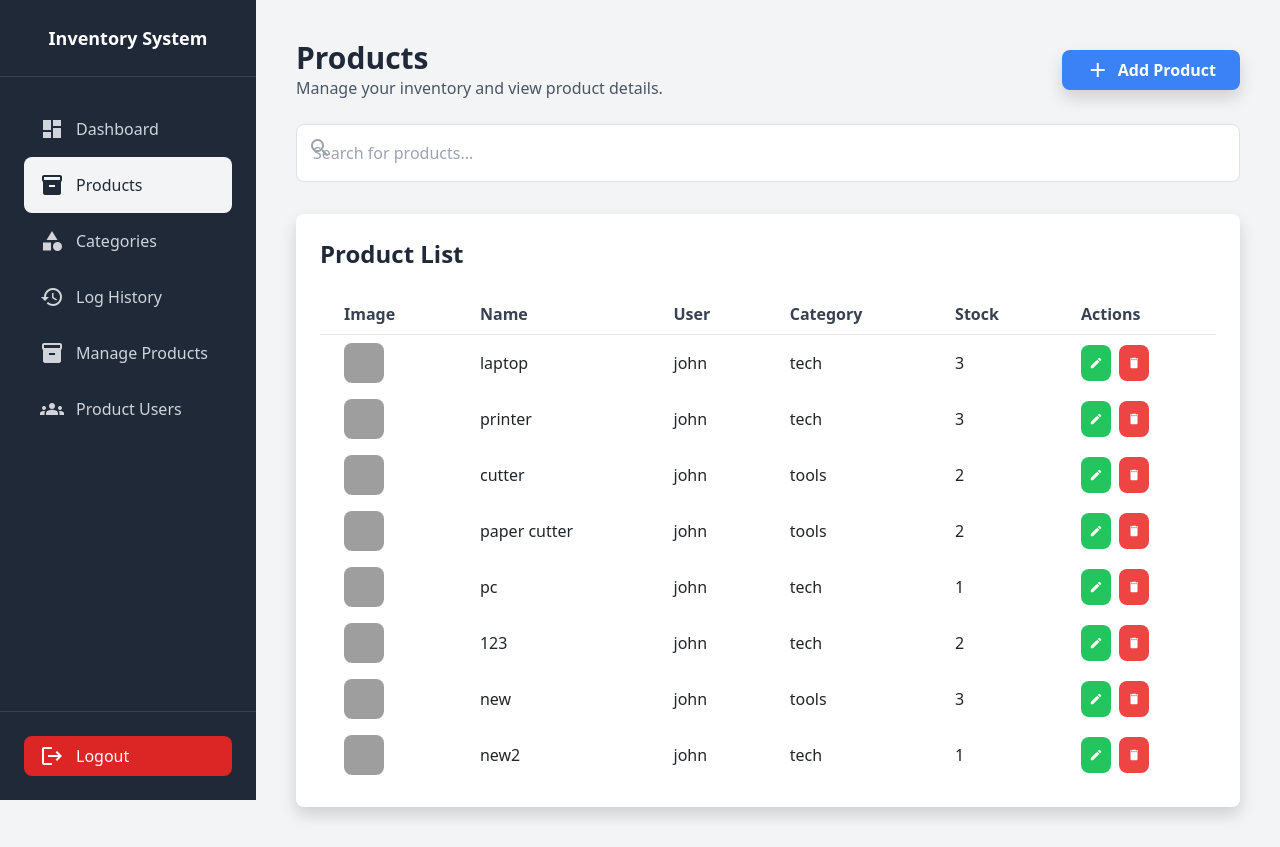
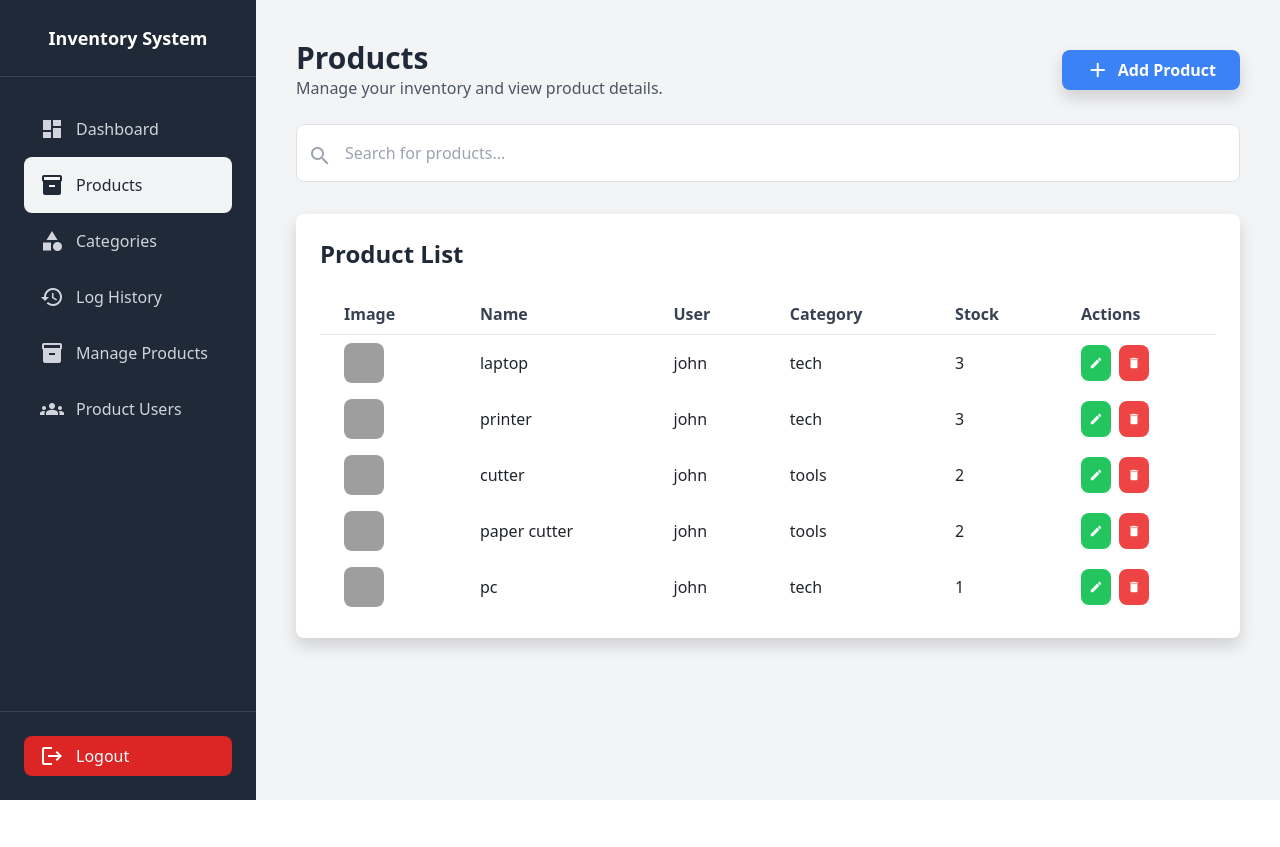
Before and after one commit to kakay22/inventorySystem, a Django app: page /products/ in a window 1280 px wide. After the commit the page ends 800 px from the top, so only its background shows below. Run offline with Django 5.2, Linux system fonts and the light colour scheme; a user stored in the database is signed in; data comes from the database, SQL or seed files in the repository; some libraries are stand-ins or nearby versions; grey boxes are pictures that could not be loaded.

Commit message:
products search update

```diff
--- a/inventorySystem/inventoryApp/templates/products.html
+++ b/inventorySystem/inventoryApp/templates/products.html
@@ -8,6 +8,11 @@
     <title>{% block title %}Products{% endblock %}</title>
     <script src="https://cdn.tailwindcss.com"></script>
     <link href="https://fonts.googleapis.com/icon?family=Material+Icons" rel="stylesheet">
+    <style>
+        .search_input{
+            padding-left: 5rem;
+        }
+    </style>
 </head>
 <body class="bg-gray-100 flex">
 
@@ -93,16 +98,19 @@
         <div class="relative mb-8">
             <input
                 type="text"
-                class="w-full p-3 pl-10 rounded-lg border border-gray-300 focus:outline-none focus:ring-2 focus:ring-blue-500"
-                placeholder="Search for products...">
-            <span class="material-icons absolute left-3 top-3 text-gray-400">search</span>
+                id="searchInput"
+                class="search_input w-full py-3 rounded-lg border border-gray-300 focus:outline-none focus:ring-2 focus:ring-blue-500"
+                style="padding-left: 3rem;"
+                placeholder="Search for products..."
+            >
+            <span class="material-icons absolute left-3 top-5 text-gray-400">search</span>
         </div>
 
         <!-- Products Table -->
         <div class="bg-white rounded-lg shadow p-6">
             <h2 class="text-2xl font-bold text-gray-800 mb-4">Product List</h2>
-            <div class="overflow-x-auto">
-                <table class="w-full text-left table-auto max-h-[15rem]">
+            <div class="overflow-x-auto max-h-[20rem]">
+                <table class="w-full text-left table-auto">
                     <thead>
                         <tr class="text-gray-700 border-b">
                             <th class="px-4 py-2">Image</th>
@@ -113,7 +121,7 @@
                             <th class="px-4 py-2">Actions</th>
                         </tr>
                     </thead>
-                    <tbody>
+                    <tbody id="productTable">
                         {% for product in products %}
                             <tr class="hover:bg-gray-100">
                                 <td class="px-4 py-2">
@@ -144,12 +152,43 @@
                                 </td>
                             </tr>
                         {% endfor %}
+                        <!-- No Results Message -->
+                        <tr id="noResultsMessage" class="hidden">
+                            <td colspan="6" class="text-center py-4 text-gray-500">
+                                <div class="flex flex-col items-center">
+                                    <span class="material-icons text-gray-400 text-5xl">search_off</span>
+                                    <p class="mt-2">No products found</p>
+                                </div>
+                            </td>
+                        </tr>
                     </tbody>
                 </table>
             </div>
         </div>
+
+        <!-- JavaScript for Live Search -->
+        <script>
+            document.getElementById('searchInput').addEventListener('input', function () {
+                const searchValue = this.value.toLowerCase(); // Get input value and convert to lowercase
+                const rows = document.querySelectorAll('#productTable tr:not(#noResultsMessage)'); // Exclude "no results" row
+                let hasVisibleRows = false;
+
+                rows.forEach(row => {
+                    const productName = row.querySelector('td:nth-child(2)'); // Get product name cell
+                    if (productName) {
+                        const text = productName.textContent.toLowerCase();
+                        const matches = text.includes(searchValue); // Check if it matches
+                        row.style.display = matches ? '' : 'none';
+                        if (matches) hasVisibleRows = true;
+                    }
+                });
+
+                // Show or hide "No Results" message
+                const noResultsMessage = document.getElementById('noResultsMessage');
+                noResultsMessage.classList.toggle('hidden', hasVisibleRows);
+            });
+        </script>
     </div>
     {% endblock %}
-
 </body>
 </html>
```
